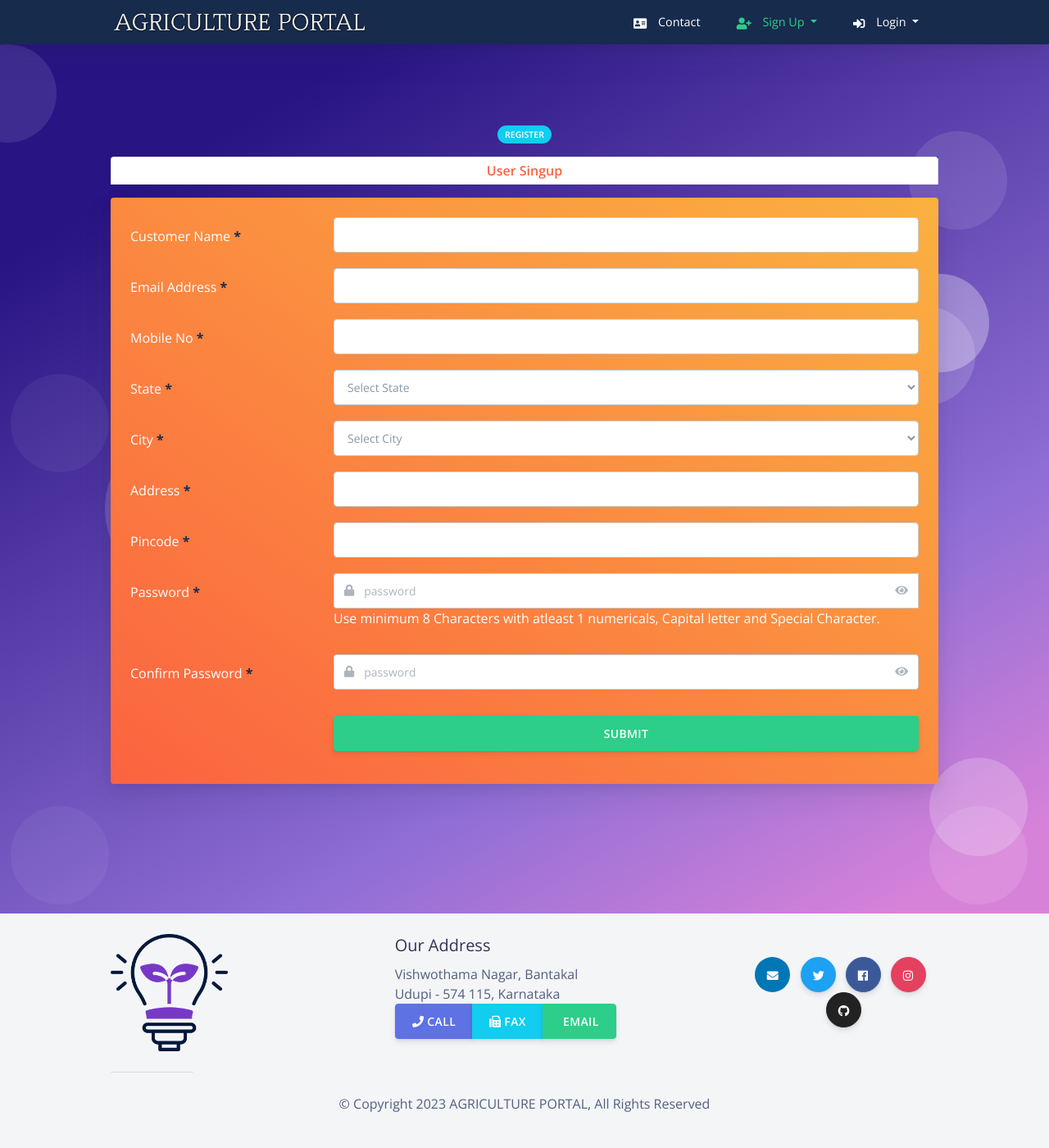
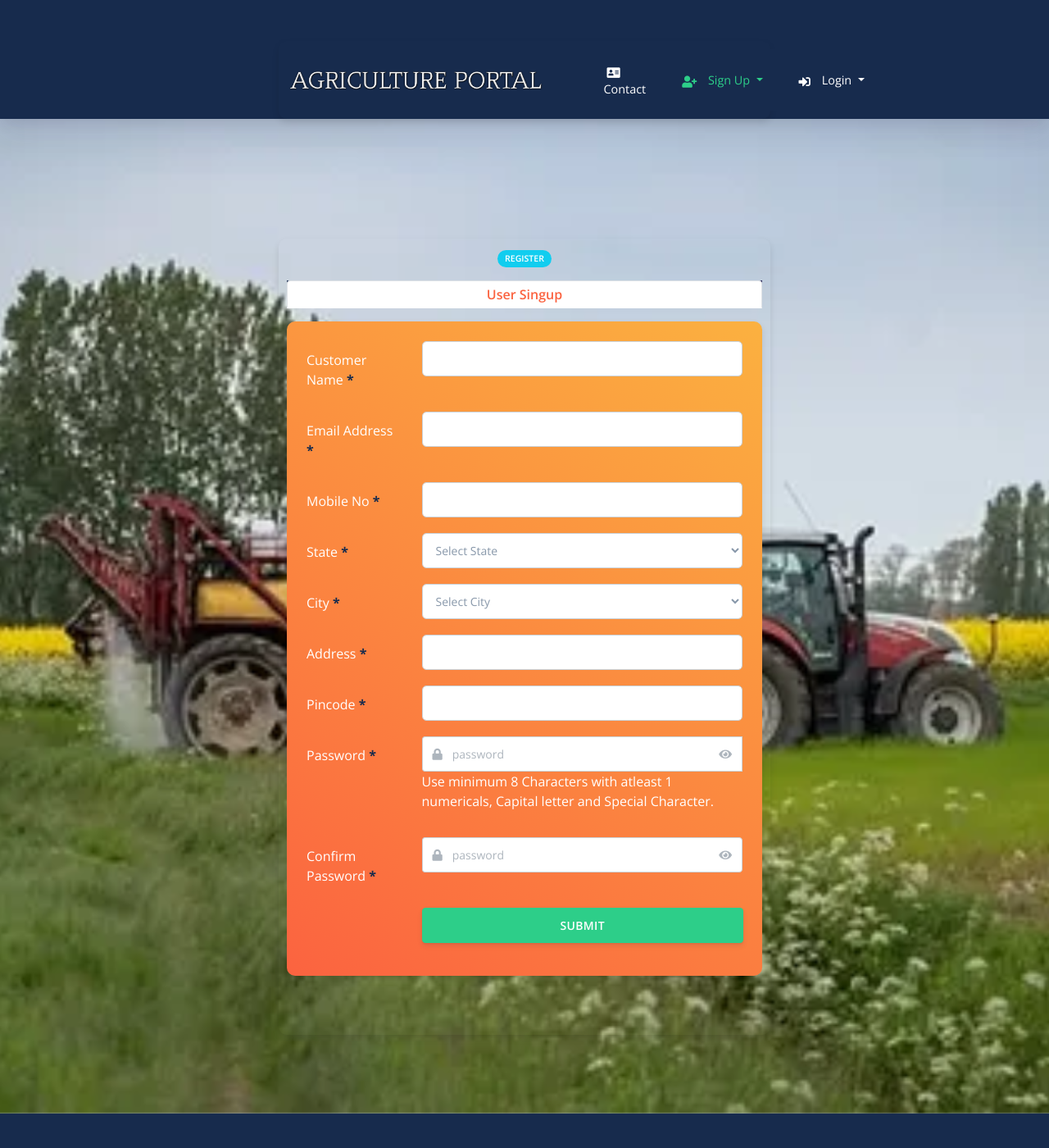
Before and after one commit to WaveOPS/Sahayika, a PHP site: page /projects/customer/cregister.php in a window 1280 px wide. Shown: the whole page at 82% size. After the commit the page ends 1358 px from the top, so only its background shows below. Run offline with PHP 8.4, Linux system fonts and the light colour scheme; data comes from the database, SQL or seed files in the repository; some libraries are stand-ins or nearby versions.

Commit message:
cf register

```diff
--- a/customer/cregister.php
+++ b/customer/cregister.php
@@ -47,6 +47,41 @@
 }
 
 </script>
+
+<style>
+    body {
+        background-image: url('../assets/img/farm-background.jpg');
+        background-size: cover;
+        background-position: center;
+        font-family: 'Open Sans', sans-serif;
+    }
+    .container {
+        max-width: 600px;
+        margin-top: 50px;
+        background-color: rgba(255, 255, 255, 0); /* White with transparency */
+        padding: 10px;
+        border-radius: 10px;
+        box-shadow: 0 4px 8px rgba(0, 0, 0, 0.1);
+    }
+    .card {
+        border-radius: 10px;
+        box-shadow: 0 4px 8px rgba(0, 0, 0, 0.1);
+    }
+    .form-control {
+        border-radius: 5px;
+    }
+    .btn-custom {
+        background-color: #ff9800;
+        color: white;
+        font-weight: bold;
+    }
+    .btn-custom:hover {
+        background-color: #e68900;
+    }
+    .password-toggle {
+        cursor: pointer;
+    }
+  </style>
 </head>
 
   <body class="bg-white" id="top" >
@@ -58,7 +93,8 @@
         bg-default
         navbar-light
         position-sticky
-        top-0
+        top- -50
+
         shadow
         py-0
       "
@@ -159,7 +195,7 @@
     <!-- End Navbar -->
 
   <section class="section section-shaped section-lg">
-    <div class="shape shape-style-1 shape-primary">
+    <!-- <div class="shape shape-style-1 shape-primary">
       <span></span>
       <span></span>
       <span></span>
@@ -170,10 +206,10 @@
       <span></span>
       <span></span>
       <span></span>
-    </div>
+    </div> -->
 <!-- ======================================================================================================================================== -->
 
-<div class="container">
+<div class="container" >
 
  <div class="row">
           <div class="col-md-8 mx-auto text-center">
@@ -336,56 +372,10 @@
 
 </section>
 
-	 <footer class="footer">
-        <div class="container">
-                    <div class="row">
-                <div class="col-4 col-md-2   align-self-center">
-                    <img class="align-text-center img-fluid"  src="../assets/img/footer-logo.png" />
-                </div>
-                <div class="offset-sm-2 col-5 ">
-                    <h5>Our Address</h5>
-                    <address>
-		              Vishwothama Nagar, Bantakal<br>
-		              Udupi - 574 115, Karnataka<br>
-		              <div class="btn-group text-center" role="group">
-                    <a role="button" class="btn btn-primary" href="tel:+919448936339"><i class="fa fa-phone"></i> Call</a>
-                    <a role="button" class="btn btn-info" href="tel:+918233294006"> <i class="fa fa-fax"></i> Fax</a>
-                    <a role="button" class="btn btn-success" href="mailto:info@sode-edu.in"> <i class="fa fa-envelope-o"></i> Email</a>
-                </div>
-		           </address>
-                </div>
-                <div class="col-12 col-md-3 align-self-center">
-            <div class="social-network  text-center">
-
-       <button target="_blank" href="/" rel="nofollow" class="btn btn-icon-only btn-linkedin rounded-circle" data-toggle="tooltip" data-original-title="Mail Us">
-            <span class="btn-inner--icon"><i class="fas fa-envelope"></i></span>
-          </button>
-          <button target="_blank" href="/" rel="nofollow" class="btn btn-icon-only btn-twitter rounded-circle" data-toggle="tooltip" data-original-title="Follow us">
-            <span class="btn-inner--icon"><i class="fab fa-twitter"></i></span>
-          </button>
-          <button target="_blank" href="/" rel="nofollow" class="btn-icon-only rounded-circle btn btn-facebook" data-toggle="tooltip" data-original-title="Like us">
-            <span class="btn-inner--icon"><i class="fab fa-facebook"></i></span>
-          </button>
-          <button target="_blank" href="/" rel="nofollow" class="btn btn-icon-only btn-instagram rounded-circle" data-toggle="tooltip" data-original-title="Follow us">
-            <span class="btn-inner--icon"><i class="fab fa-instagram "></i></span>
-          </button>
-          <button target="_blank" href="/" rel="nofollow" class="btn btn-icon-only btn-github rounded-circle" data-toggle="tooltip" data-original-title="Star on Github">
-            <span class="btn-inner--icon"><i class="fab fa-github"></i></span>
-          </button>
-
-
-				</div>
-				</div>
-           </div>
-		   <hr>
-           <div class="row justify-content-center">
-                     <div class="col-auto">
-                    <p>&copy; Copyright 2023 AGRICULTURE PORTAL, All Rights Reserved </p>
-                </div>
-           </div>
-        </div>
-    </footer>
-
+  <!-- Bootstrap JS -->
+  <script src="https://code.jquery.com/jquery-3.3.1.slim.min.js" crossorigin="anonymous"></script>
+  <script src="https://cdnjs.cloudflare.com/ajax/libs/popper.js/1.14.7/umd/popper.min.js" crossorigin="anonymous"></script>
+  <script src="https://stackpath.bootstrapcdn.com/bootstrap/4.3.1/js/bootstrap.min.js" crossorigin="anonymous"></script>
 
 </body>
 
```
Also changed, not shown: farmer/fregister.php (+4 -49 lines).
